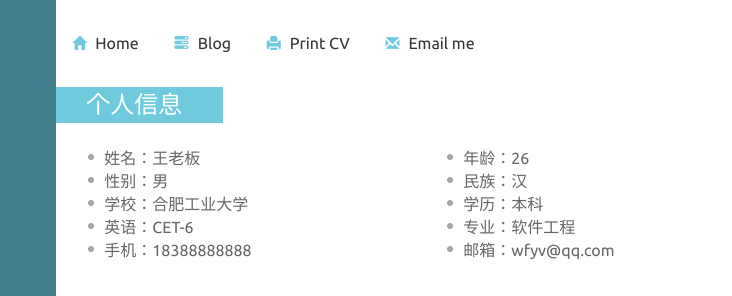
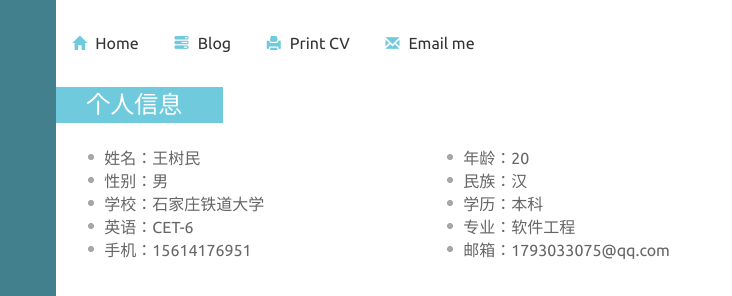
Before and after one commit to 1793033075/1793033075.github.io, a plain HTML site: page index.html in a window 1280 px wide. Shown: the top 296 px of the page, 157-889 px from the left. Drawn offline with nearby package versions, Linux system fonts and the light colour scheme.

Commit message:
Update index.html

```diff
--- a/index.html
+++ b/index.html
@@ -46,16 +46,16 @@
                 <h3 class="clr clr1">个人信息</h3>
                 <div class="item_detail">
                     <ul class="person_info">
-                        <li>姓名：王老板</li>
-                        <li>年龄：26</li>
+                        <li>姓名：王树民</li>
+                        <li>年龄：20</li>
                         <li>性别：男</li>
                         <li>民族：汉</li>
-                        <li>学校：合肥工业大学</li>
+                        <li>学校：石家庄铁道大学</li>
                         <li>学历：本科</li>
                         <li>英语：CET-6</li>
                         <li>专业：软件工程</li>
-                        <li>手机：18388888888</li>
-                        <li>邮箱：wfyv@qq.com</li>
+                        <li>手机：15614176951</li>
+                        <li>邮箱：1793033075@qq.com</li>
                     </ul>
                     <div class="clearfix"></div>
                 </div>
```
